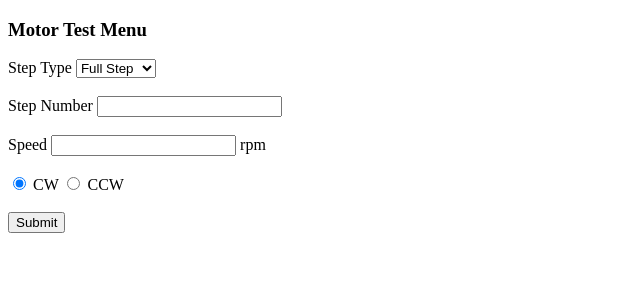
After one commit to frknilisu/motion_box, a Flask app: template templates/test.html in a window 1280 px wide. The commit adds this page. Shown: the top 300 px of the page, without its empty margins (0-640 px from the left). Run offline with Flask 2, Linux system fonts and the light colour scheme; the template is opened without the code that fills it, so the values that code supplies are empty.

Commit message:
create motor test page

```diff
--- a/scripts/webApp.py
+++ b/scripts/webApp.py
@@ -45,6 +45,11 @@ def timelapse():
 
     return redirect('/')
 
+@app.route("/test", methods=["POST"])
+def test():
+    d = request.form.to_dict()
+    print(d)
+
 def signal_handler(signal, frame):
     rospy.signal_shutdown("end")
     sys.exit(0)
--- /dev/null
+++ b/templates/test.html
@@ -0,0 +1,39 @@
+<!DOCTYPE html>
+<html>
+<head>
+    <title>Web Page Controlled Stepper</title>
+</head>
+<style>
+    input[type=text] { text-align: center }
+</style>
+<body>
+
+<h3>Motor Test Menu</h3>
+
+<form action="/test" method="POST">
+    <label for="step_types">Step Type</label>
+    <select name="step_types" id="step_types">
+        <option value="Full Step">Full Step</option>
+        <option value="Half Step">Half Step</option>
+        <option value="1/4 Step">1/4 Step</option>
+        <option value="1/8 Step">1/8 Step</option>
+        <option value="1/16 Step">1/16 Step</option>
+        <option value="1/32 Step">1/32 Step</option>
+    </select>
+    <br><br>
+
+    <label> Step Number <input type="number" id="step_number" name="step_number" min="0" step="1"></label>
+    <br><br>
+
+    <label> Speed <input type="number" id="speed" name="speed" min="0" step="0.1"> rpm </label>
+    <br><br>
+
+    <label><input type="radio" name="direction" value="True" checked> CW </label>
+    <label><input type="radio" name="direction" value="False"> CCW </label>
+    <br><br>
+
+    <input type="submit" value="Submit">
+</form>
+
+</body>
+</html>
```
Also changed, not shown: templates/index.html (+10 -14 lines), templates/timelapse.html (deleted, +0 -34 lines).
